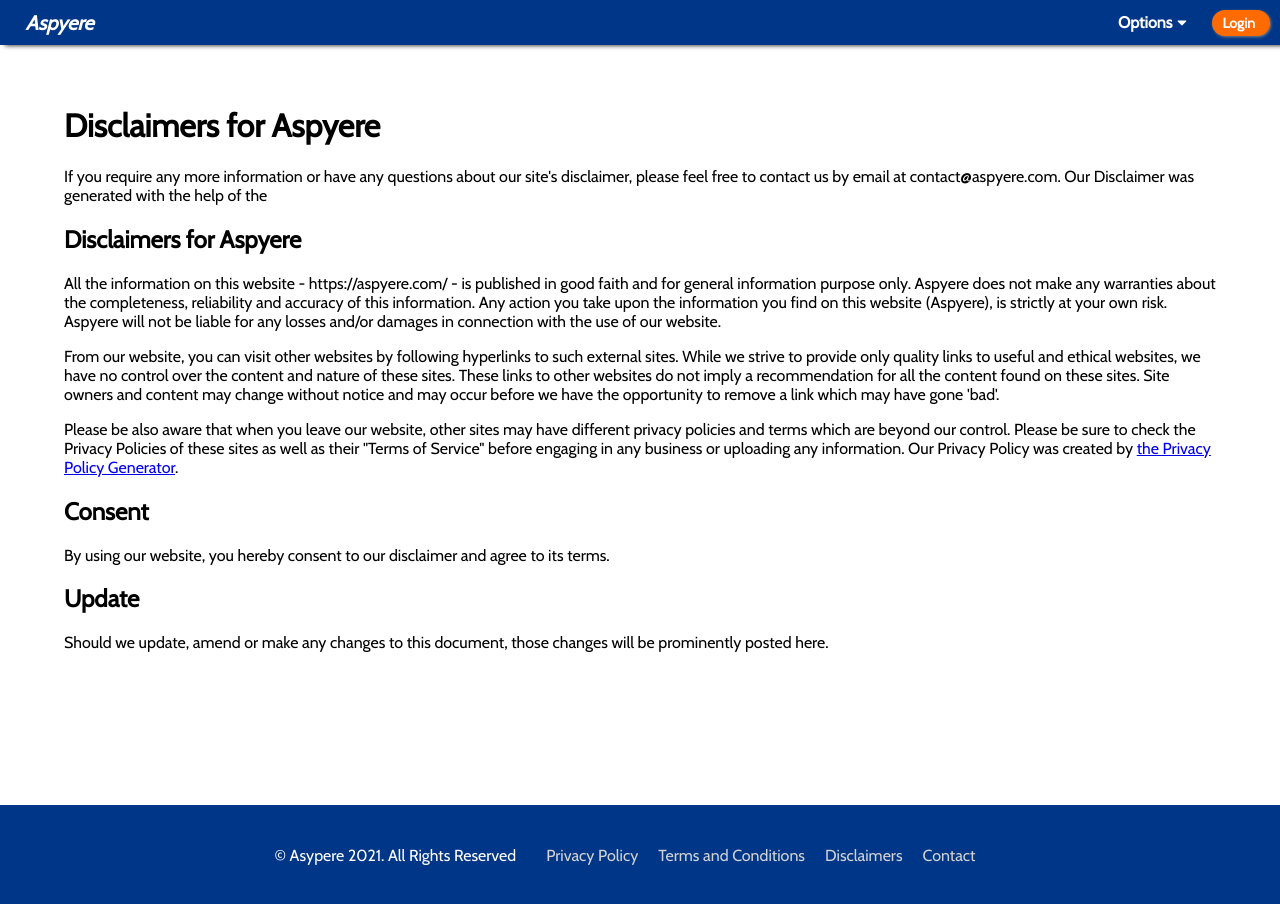
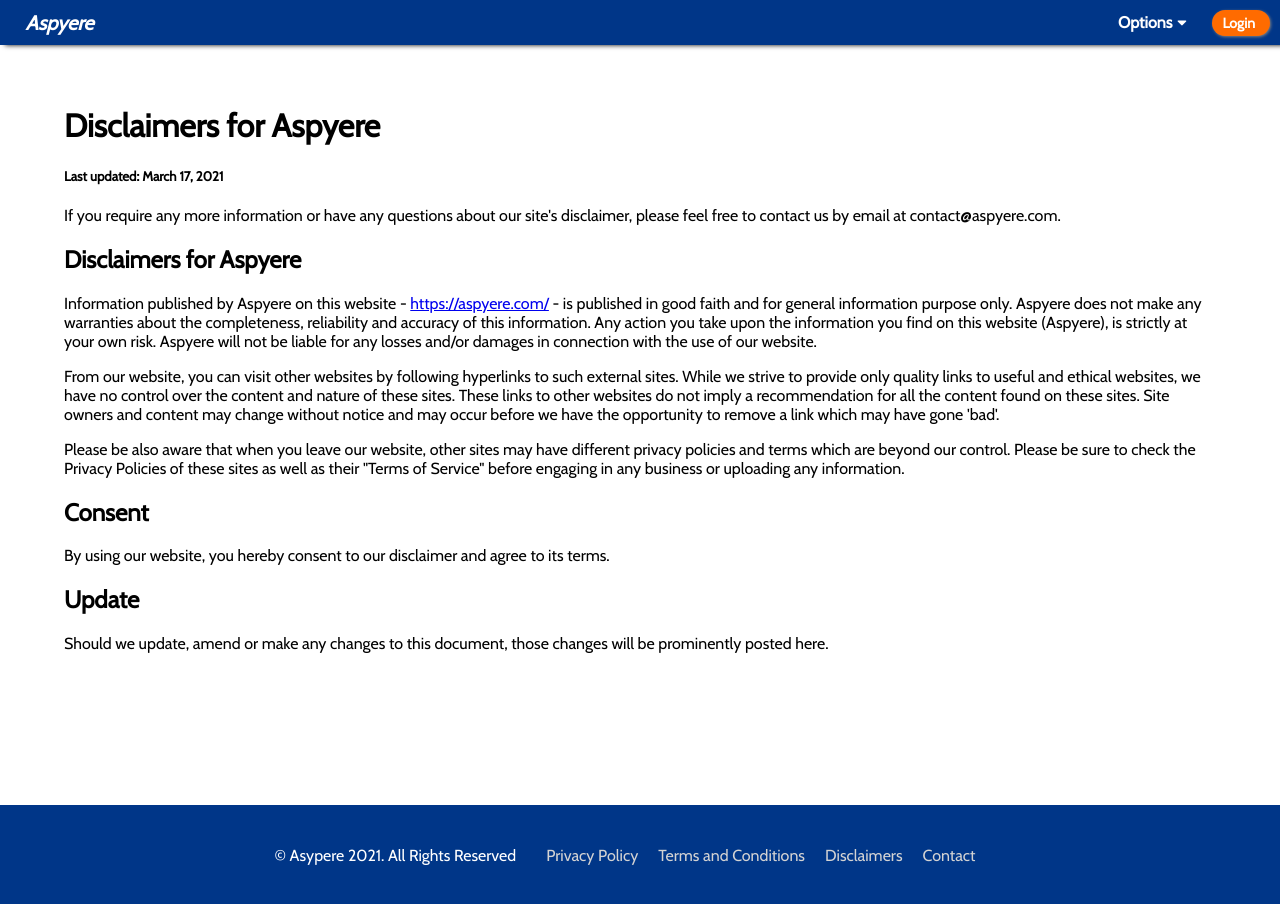
Before and after one commit to vincentcai48/Aspyere, a React (Create React App) app: page /disclaimers in a window 1280 px wide. Built offline with nearby package versions, Linux system fonts and the light colour scheme; no server answers; the database is empty.

Commit message:
fix legal document's wording

```diff
--- a/src/components/legal/Disclaimers.js
+++ b/src/components/legal/Disclaimers.js
@@ -3,22 +3,25 @@
     <div id="disclaimers">
       <h1>Disclaimers for Aspyere</h1>
 
+      <h5>Last updated: March 17, 2021</h5>
+
       <p>
         If you require any more information or have any questions about our
         site's disclaimer, please feel free to contact us by email at
-        contact@aspyere.com. Our Disclaimer was generated with the help of the{" "}
+        contact@aspyere.com.
       </p>
 
       <h2>Disclaimers for Aspyere</h2>
 
       <p>
-        All the information on this website - https://aspyere.com/ - is
-        published in good faith and for general information purpose only.
-        Aspyere does not make any warranties about the completeness, reliability
-        and accuracy of this information. Any action you take upon the
-        information you find on this website (Aspyere), is strictly at your own
-        risk. Aspyere will not be liable for any losses and/or damages in
-        connection with the use of our website.
+        Information published by Aspyere on this website -{" "}
+        <a href="https://aspyere.com/">https://aspyere.com/</a> - is published
+        in good faith and for general information purpose only. Aspyere does not
+        make any warranties about the completeness, reliability and accuracy of
+        this information. Any action you take upon the information you find on
+        this website (Aspyere), is strictly at your own risk. Aspyere will not
+        be liable for any losses and/or damages in connection with the use of
+        our website.
       </p>
 
       <p>
@@ -36,11 +39,7 @@
         have different privacy policies and terms which are beyond our control.
         Please be sure to check the Privacy Policies of these sites as well as
         their "Terms of Service" before engaging in any business or uploading
-        any information. Our Privacy Policy was created by{" "}
-        <a href="https://www.generateprivacypolicy.com/">
-          the Privacy Policy Generator
-        </a>
-        .
+        any information.
       </p>
 
       <h2>Consent</h2>
--- a/src/components/legal/PrivacyPolicy.js
+++ b/src/components/legal/PrivacyPolicy.js
@@ -2,7 +2,7 @@
   return (
     <div id="privacy-policy">
       <h1>Privacy Policy</h1>
-      <p>Last updated: March 14, 2021</p>
+      <h5>Last updated: March 17, 2021</h5>
       <p>
         This Privacy Policy describes Our policies and procedures on the
         collection, use and disclosure of Your information when You use the
@@ -35,7 +35,7 @@
           <p>
             <strong>Company</strong> (referred to as either &quot;the
             Company&quot;, &quot;We&quot;, &quot;Us&quot; or &quot;Our&quot; in
-            this Agreement) refers to Aspyere.com.
+            this Agreement) refers to Aspyere.
           </p>
         </li>
         <li>
@@ -48,7 +48,7 @@
         </li>
         <li>
           <p>
-            <strong>Country</strong> refers to: Connecticut, United States
+            <strong>Country</strong> refers to: United States of America
           </p>
         </li>
         <li>
@@ -129,6 +129,13 @@
           <p>First name and last name</p>
         </li>
         <li>
+          <p>
+            Profile picture and URL to the profile picture. (Collected when an
+            Account is registered with a third party identity provider, such as
+            Google.){" "}
+          </p>
+        </li>
+        <li>
           <p>Usage Data</p>
         </li>
       </ul>
@@ -200,11 +207,7 @@
         Cookies can be &quot;Persistent&quot; or &quot;Session&quot; Cookies.
         Persistent Cookies remain on Your personal computer or mobile device
         when You go offline, while Session Cookies are deleted as soon as You
-        close Your web browser. You can learn more about cookies here:{" "}
-        <a href="https://www.termsfeed.com/blog/cookies/" target="_blank">
-          All About Cookies by TermsFeed
-        </a>
-        .
+        close Your web browser .
       </p>
       <p>
         We use both Session and Persistent Cookies for the purposes set out
@@ -226,7 +229,7 @@
             provide You with those services.
           </p>
         </li>
-        <li>
+        {/* <li>
           <p>
             <strong>Cookies Policy / Notice Acceptance Cookies</strong>
           </p>
@@ -236,7 +239,7 @@
             Purpose: These Cookies identify if users have accepted the use of
             cookies on the Website.
           </p>
-        </li>
+        </li> */}
         <li>
           <p>
             <strong>Functionality Cookies</strong>
@@ -341,18 +344,18 @@
           any merger, sale of Company assets, financing, or acquisition of all
           or a portion of Our business to another company.
         </li>
-        <li>
+        {/* <li>
           <strong>With Affiliates:</strong> We may share Your information with
           Our affiliates, in which case we will require those affiliates to
           honor this Privacy Policy. Affiliates include Our parent company and
           any other subsidiaries, joint venture partners or other companies that
           We control or that are under common control with Us.
-        </li>
-        <li>
+        </li> */}
+        {/* <li>
           <strong>With business partners:</strong> We may share Your information
           with Our business partners to offer You certain products, services or
           promotions.
-        </li>
+        </li> */}
         <li>
           <strong>With other users:</strong> when You share personal information
           or otherwise interact in the public areas with other users, such
@@ -362,7 +365,14 @@
           Social Media Service may see Your name, profile, pictures and
           description of Your activity. Similarly, other users will be able to
           view descriptions of Your activity, communicate with You and view Your
-          profile.
+          profile. Aspyere will generate a username that will be displayed
+          publicly to all other users on the website when a user first registers
+          or signs into an account. This username is typically initially set to
+          the sequence of characters preceding the "@" of the email address the
+          user provided the website with when first registering, or the user's
+          first name and last name if using certain third party identity
+          providers to authenticate. Your username may be changed at anytime on
+          the "account" page.
         </li>
         <li>
           <strong>With Your consent</strong>: We may disclose Your personal
--- a/src/components/legal/TermsAndConditions.js
+++ b/src/components/legal/TermsAndConditions.js
@@ -4,6 +4,8 @@
       <h2>
         <strong>Terms and Conditions</strong>
       </h2>
+
+      <h5>Last updated: March 17, 2021</h5>
 
       <p>
         These terms and conditions outline the rules and regulations for the use
@@ -70,18 +72,7 @@
         <li>Redistribute content from Aspyere</li>
       </ul>
 
-      <p>
-        This Agreement shall begin on the date hereof. Our Terms and Conditions
-        were created with the help of the{" "}
-        <a href="https://www.termsandconditionsgenerator.com">
-          Terms And Conditions Generator
-        </a>{" "}
-        and the{" "}
-        <a href="https://www.generateprivacypolicy.com">
-          Privacy Policy Generator
-        </a>
-        .
-      </p>
+      <p>This Agreement shall begin on the date hereof.</p>
 
       <p>
         Parts of this website offer an opportunity for users to post and
```
